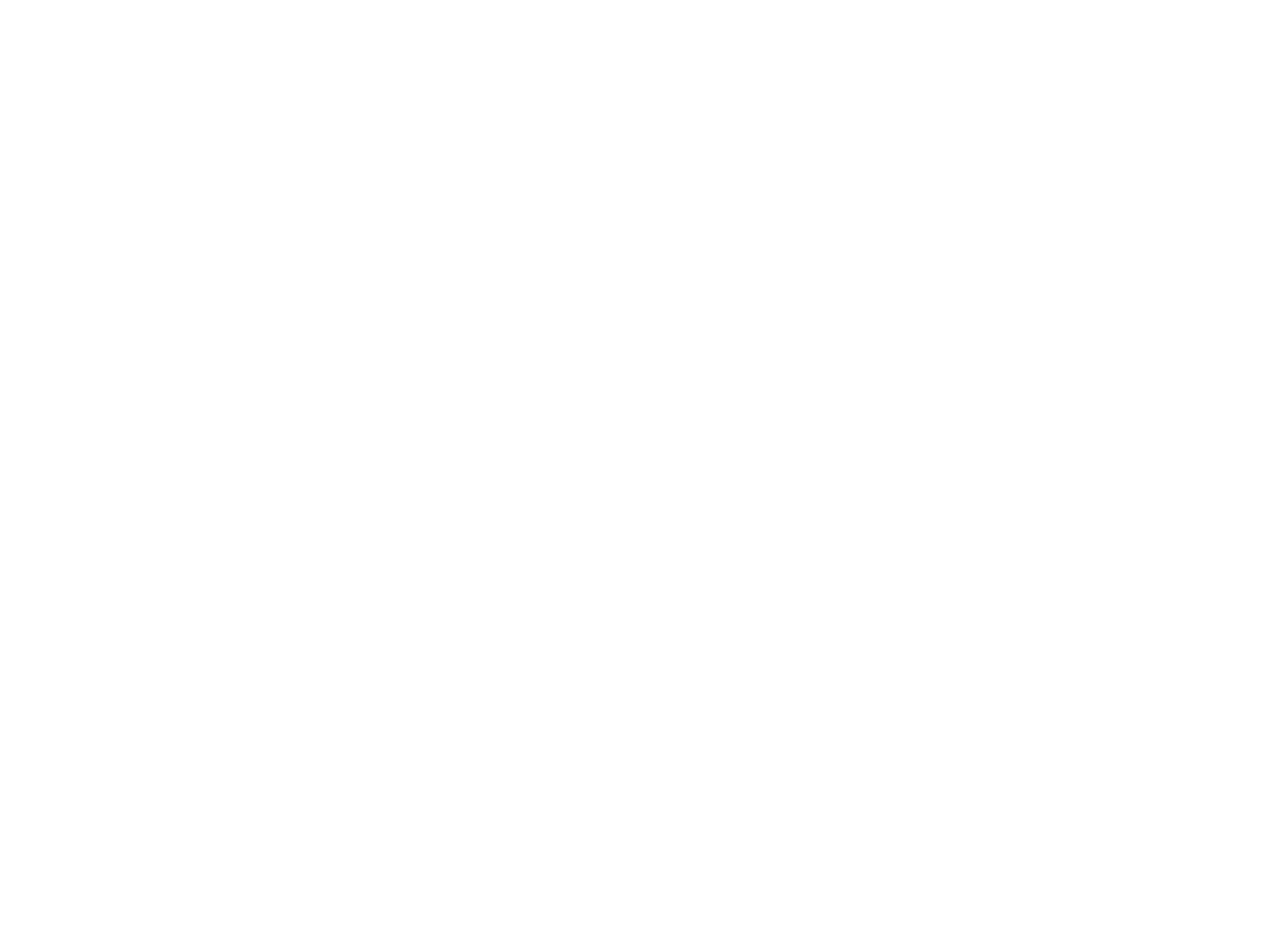
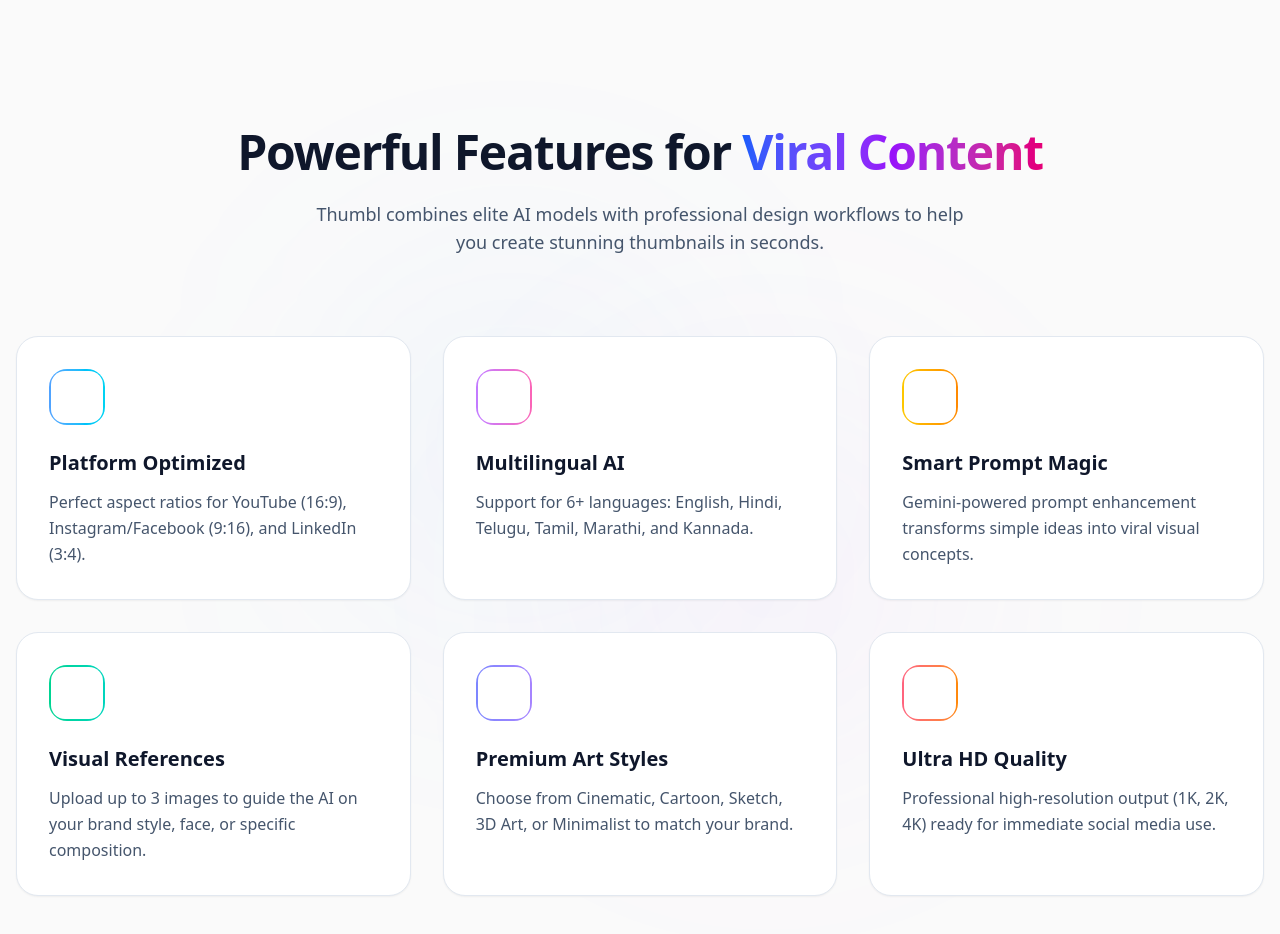
Before and after one commit to narendraAnalytics/Thumbl, a Next.js app: page / in a window 1280 px wide. Shown: the part 800-1734 px from the top of the page. Before the commit the page ends 800 px from the top, so only its background shows below. Built offline with nearby package versions, Linux system fonts and the light colour scheme; no server answers.

Commit message:
creayed features section component

```diff
--- a/src/app/page.tsx
+++ b/src/app/page.tsx
@@ -1,11 +1,13 @@
 import { Navbar } from "@/components/Navbar"
 import { HeroSection } from "@/components/HeroSection"
+import { FeaturesSection } from "@/components/FeaturesSection"
 
 export default function Home() {
   return (
     <main>
       <Navbar />
       <HeroSection />
+      <FeaturesSection />
     </main>
   )
 }
--- /dev/null
+++ b/src/components/FeaturesSection.tsx
@@ -0,0 +1,103 @@
+"use client"
+
+import React from 'react'
+import {
+    Layout,
+    Languages,
+    Zap,
+    ImagePlus,
+    Palette,
+    Sparkles,
+    Search,
+    CheckCircle2
+} from 'lucide-react'
+
+const features = [
+    {
+        title: "Platform Optimized",
+        description: "Perfect aspect ratios for YouTube (16:9), Instagram/Facebook (9:16), and LinkedIn (3:4).",
+        icon: Layout,
+        color: "from-blue-400 to-cyan-400"
+    },
+    {
+        title: "Multilingual AI",
+        description: "Support for 6+ languages: English, Hindi, Telugu, Tamil, Marathi, and Kannada.",
+        icon: Languages,
+        color: "from-purple-400 to-pink-400"
+    },
+    {
+        title: "Smart Prompt Magic",
+        description: "Gemini-powered prompt enhancement transforms simple ideas into viral visual concepts.",
+        icon: Zap,
+        color: "from-yellow-400 to-orange-400"
+    },
+    {
+        title: "Visual References",
+        description: "Upload up to 3 images to guide the AI on your brand style, face, or specific composition.",
+        icon: ImagePlus,
+        color: "from-emerald-400 to-teal-400"
+    },
+    {
+        title: "Premium Art Styles",
+        description: "Choose from Cinematic, Cartoon, Sketch, 3D Art, or Minimalist to match your brand.",
+        icon: Palette,
+        color: "from-indigo-400 to-violet-400"
+    },
+    {
+        title: "Ultra HD Quality",
+        description: "Professional high-resolution output (1K, 2K, 4K) ready for immediate social media use.",
+        icon: Sparkles,
+        color: "from-rose-400 to-orange-400"
+    }
+]
+
+export function FeaturesSection() {
+    return (
+        <section id="features" className="relative bg-[#fafafa] py-24 sm:py-32 overflow-hidden">
+            {/* Background Decorative Elements */}
+            <div className="absolute top-0 left-1/2 -translate-x-1/2 w-full h-full pointer-events-none">
+                <div className="absolute top-1/4 left-1/4 w-96 h-96 bg-blue-400/5 rounded-full blur-[120px]" />
+                <div className="absolute bottom-1/4 right-1/4 w-96 h-96 bg-purple-400/5 rounded-full blur-[120px]" />
+            </div>
+
+            <div className="container mx-auto px-4 relative z-10">
+                <div className="text-center mb-20">
+                    <h2 className="text-3xl md:text-5xl font-bold text-slate-900 mb-6 tracking-tight">
+                        Powerful Features for <span className="bg-gradient-to-r from-blue-600 via-purple-600 to-pink-600 bg-clip-text text-transparent">Viral Content</span>
+                    </h2>
+                    <p className="text-slate-600 max-w-2xl mx-auto text-lg">
+                        Thumbl combines elite AI models with professional design workflows to help you create stunning thumbnails in seconds.
+                    </p>
+                </div>
+
+                <div className="grid grid-cols-1 md:grid-cols-2 lg:grid-cols-3 gap-8">
+                    {features.map((feature, index) => (
+                        <div
+                            key={index}
+                            className="group relative p-8 rounded-3xl border border-slate-200 bg-white shadow-xs transition-all duration-300 hover:scale-[1.02] hover:shadow-xl hover:border-blue-200"
+                        >
+                            {/* Feature Icon */}
+                            <div className={`w-14 h-14 rounded-2xl bg-gradient-to-r ${feature.color} p-0.5 mb-6 group-hover:scale-110 transition-transform duration-300`}>
+                                <div className="w-full h-full bg-white rounded-[14px] flex items-center justify-center">
+                                    <feature.icon className={`w-7 h-7 bg-gradient-to-r ${feature.color} bg-clip-text text-transparent`} />
+                                </div>
+                            </div>
+
+                            {/* Feature Content */}
+                            <h3 className="text-xl font-bold text-slate-900 mb-3 flex items-center gap-2 transition-colors group-hover:text-blue-600">
+                                {feature.title}
+                                <CheckCircle2 className="w-4 h-4 text-cyan-500 opacity-0 group-hover:opacity-100 transition-opacity" />
+                            </h3>
+                            <p className="text-slate-600 leading-relaxed">
+                                {feature.description}
+                            </p>
+
+                            {/* Decorative corner gradient */}
+                            <div className={`absolute top-0 right-0 w-24 h-24 bg-gradient-to-br ${feature.color} opacity-0 group-hover:opacity-5 blur-2xl transition-opacity duration-500`} />
+                        </div>
+                    ))}
+                </div>
+            </div>
+        </section>
+    )
+}
--- a/src/components/Navbar.tsx
+++ b/src/components/Navbar.tsx
@@ -18,7 +18,7 @@ const navigationLinks = [
     iconColor: "text-cyan-500"
   },
   {
-    href: "/features",
+    href: "/#features",
     label: "Features",
     icon: Sparkles,
     iconColor: "text-purple-500"
```
